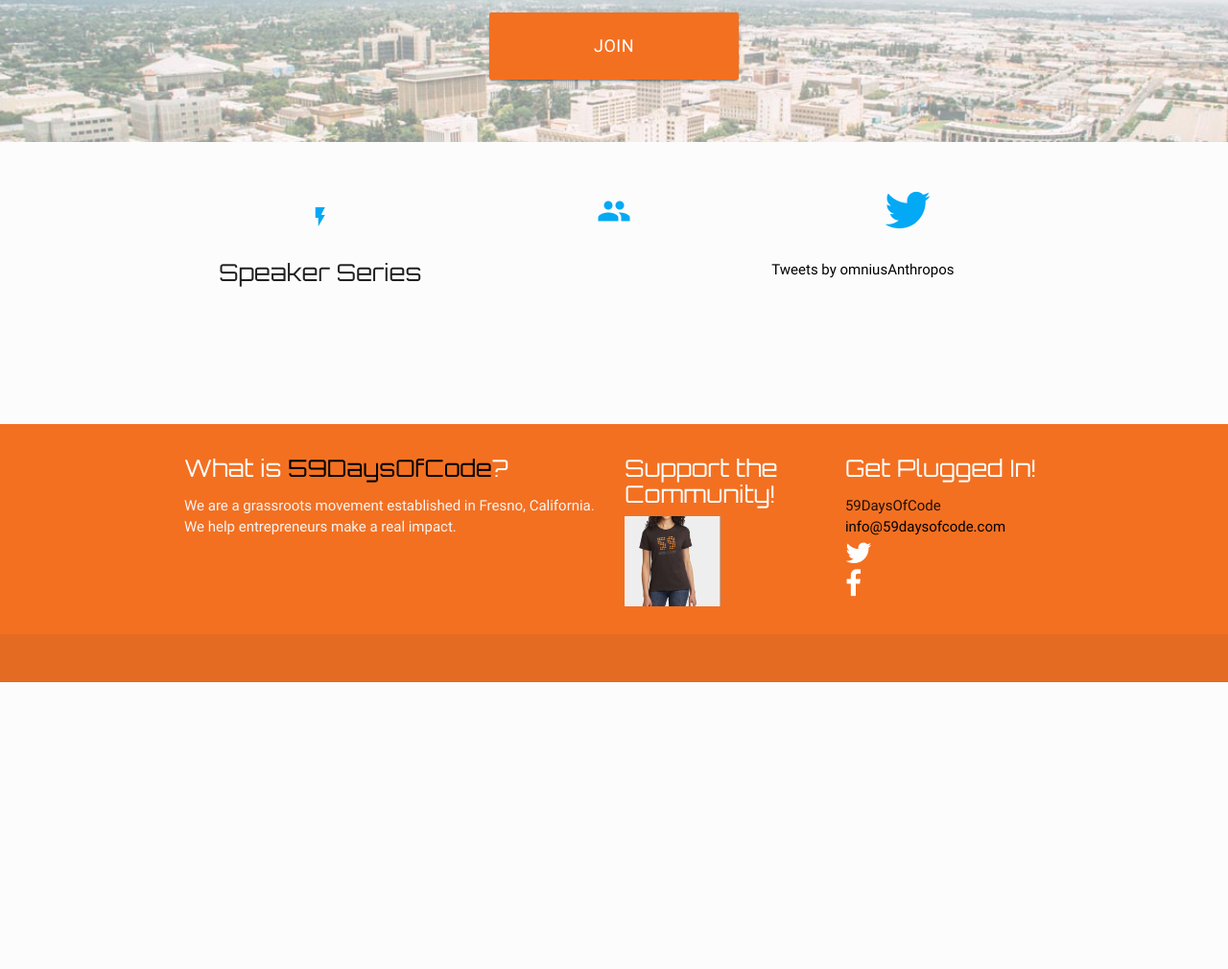
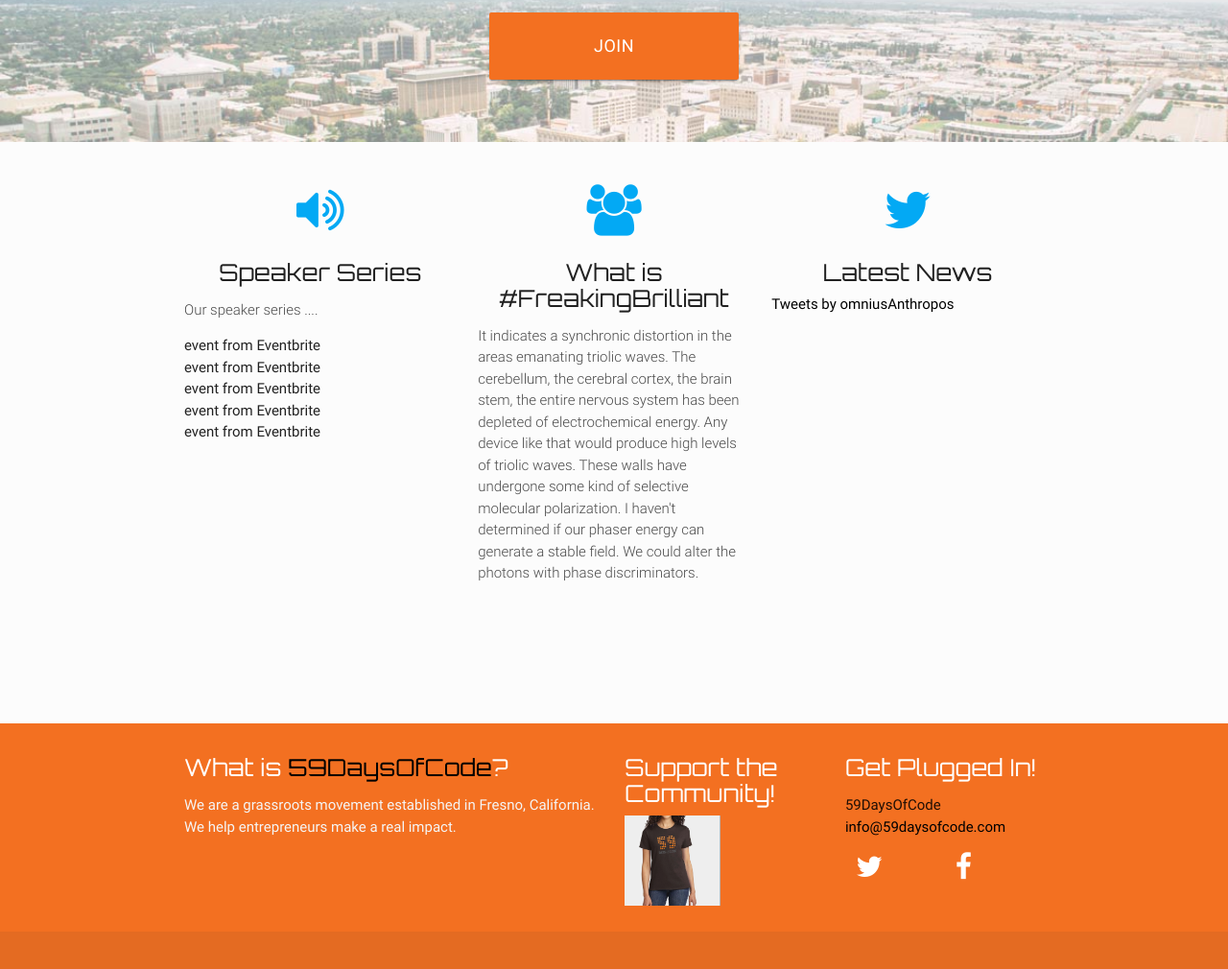
Before and after one commit to omnius45467/FreakinBrilliantLandingPage, a website: page dist/index.html in a window 1280 px wide. Shown: the part 318-1328 px from the top of the page at 96% size. Before the commit the page ends 1029 px from the top, so only its background shows below. Drawn offline with nearby package versions, Linux system fonts and the light colour scheme.

Commit message:
updated deps

```diff
--- a/dist/index.html
+++ b/dist/index.html
@@ -48,7 +48,7 @@
                class="btn-large waves-effect waves-light orange">Join</a>
         </div>
         <br><br>
-<!--<div class="large-triangle"></div>-->
+
     </div>
 </div>
 
@@ -59,25 +59,38 @@
         <div class="row">
             <div class="col s12 m4">
                 <div class="icon-block">
-                    <h2 class="center light-blue-text"><i class="material-icons">flash_on</i></h2>
+                    <h2 class="center light-blue-text"><i class="fa fa-volume-up"></i></h2>
                     <h5 class="center">Speaker Series</h5>
 
-                    <p class="light"></p>
+                    <p class="light">Our speaker series ....</p>
+                    <ul>
+                        <li>event from Eventbrite</li>
+                        <li>event from Eventbrite</li>
+                        <li>event from Eventbrite</li>
+                        <li>event from Eventbrite</li>
+                        <li>event from Eventbrite</li>
+
+                    </ul>
                 </div>
             </div>
 
             <div class="col s12 m4">
                 <div class="icon-block">
-                    <h2 class="center light-blue-text"><i class="material-icons md-36">group</i></h2>
-                    <h5 class="center"></h5>
+                    <h2 class="center light-blue-text"><i class="fa fa-group"></i></h2>
+                    <h5 class="center">What is #FreakingBrilliant</h5>
 
-                    <p class="light"></p>
+                    <p class="light">
+                        It indicates a synchronic distortion in the areas emanating triolic waves. The cerebellum, the cerebral cortex, the brain stem,  the entire nervous system has been depleted of electrochemical energy. Any device like that would produce high levels of triolic waves. These walls have undergone some kind of selective molecular polarization. I haven't determined if our phaser energy can generate a stable field. We could alter the photons with phase discriminators.
+                    </p>
+
+
                 </div>
             </div>
 
             <div class="col s12 m4">
                 <div class="icon-block">
                     <h2 class="center light-blue-text"><i class="fa fa-twitter"></i></h2>
+                    <h5 class="center">Latest News</h5>
                     <a class="twitter-timeline" data-height="400" href="https://twitter.com/59DaysOfCode">Tweets by omniusAnthropos</a> <script async src="//platform.twitter.com/widgets.js" charset="utf-8"></script>
                     <!--<a class="twitter-timeline" href="https://twitter.com/TwitterDev/timelines/539487832448843776">National Park Tweets - Curated tweets by TwitterDev</a> <script async src="//platform.twitter.com/widgets.js" charset="utf-8"></script>-->
                     <script>window.twttr = (function(d, s, id) {
@@ -117,23 +130,23 @@
             </div>
             <div class="col l3 s12">
                 <h5 class="white-text">Support the Community!</h5>
-                <a href="http://59daysofcode.com/"><img src="img/59doc-womens.png" alt="" style="width:100px;"></a>
-
-                <!--<ul>-->
-                    <!--<li><a class="white-text" href="#!">Link 1</a></li>-->
-                    <!--<li><a class="white-text" href="#!">Link 2</a></li>-->
-                <!--</ul>-->
+                <a href="http://59daysofcode.com/"><img src="img/59doc-womens.png" style="width:100px;" alt=""></a>
             </div>
             <div class="col l3 s12">
                 <h5 class="white-text">Get Plugged In!</h5>
                 <ul>
                     <li>59DaysOfCode</li>
-                    <a href="mailto:info@59daysofcode.com?Subject=Greetings">info@59daysofcode.com</a>
-                    <li><a class="white-text" href="https://twitter.com/59daysofcode/"><i class="fa fa-twitter fa-2x"></i></a></li>
-                    <li><a class="white-text" href="https://www.facebook.com/59DaysOfCode/"><i class="fa fa-facebook fa-2x"></i></a></li>
+                    <li><a href="mailto:info@59daysofcode.com?Subject=Greetings">info@59daysofcode.com</a></li>
 
                 </ul>
+                <div class="col l6 s6">
+                    <a class="white-text" href="https://twitter.com/59daysofcode/"><i class="fa fa-twitter fa-2x"></i></a>
+                </div>
+                <div class="col l6 s6">
+                    <a class="white-text" href="https://www.facebook.com/59DaysOfCode/"><i class="fa fa-facebook fa-2x"></i></a>
+                </div>
             </div>
+
         </div>
     </div>
     <div class="footer-copyright">
@@ -142,9 +155,7 @@
         </div>
     </div>
 </footer>
-
 <script>
-
     $( function(){
         $(".element").typed({
             strings: ["#FreakinBri", "#FreakingBrilliant"],
```
